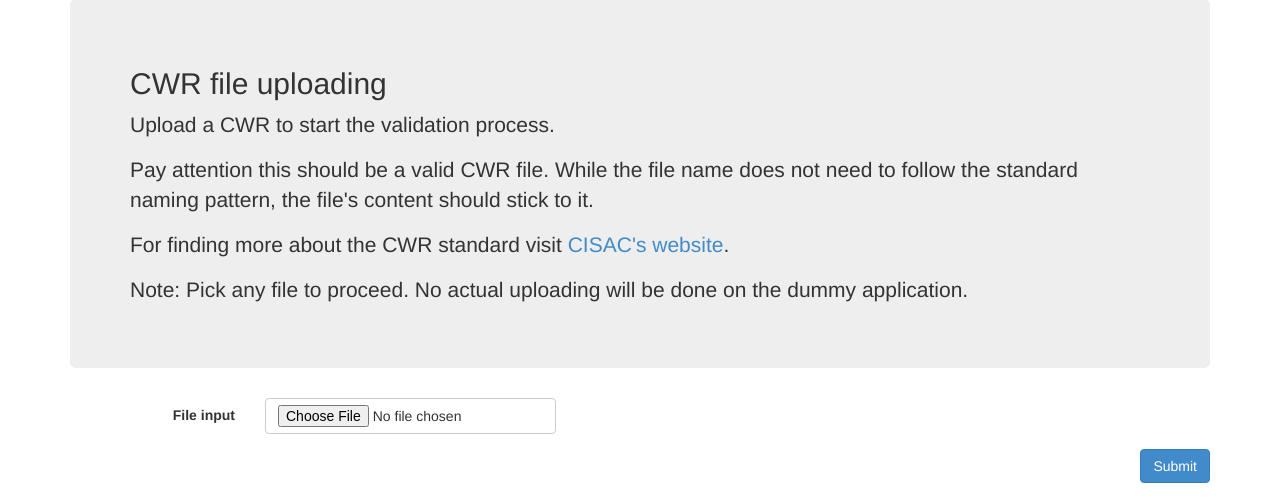
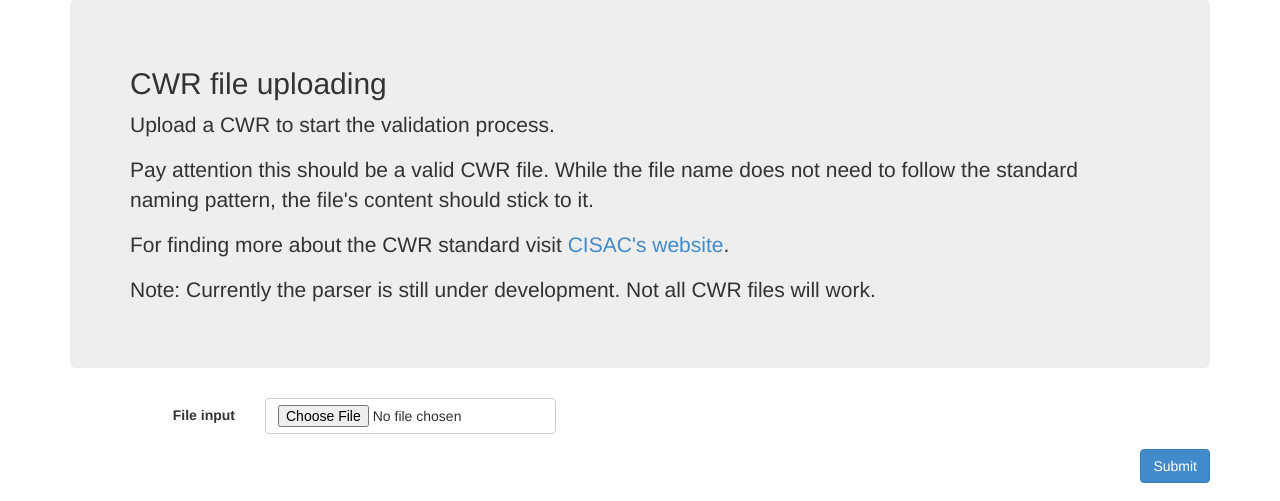
Before and after one commit to weso/CWR-WebClient, a Flask app: page /cwr/upload in a window 1280 px wide. Shown: the part 193-694 px from the top of the page. Run offline with Flask 2, Linux system fonts and the light colour scheme; some libraries are stand-ins or nearby versions.

Commit message:
Updated CWR uploading page information.

```diff
--- a/webapp/view/templates/cwr/upload.html
+++ b/webapp/view/templates/cwr/upload.html
@@ -47,7 +47,7 @@
 
     <p>For finding more about the CWR standard visit <a href="http://www.cisac.org">CISAC's website</a>.</p>
 
-    <p>Note: Pick any file to proceed. No actual uploading will be done on the dummy application.</p>
+    <p>Note: Currently the parser is still under development. Not all CWR files will work.</p>
 </div>
 
 <form class="form-horizontal" role="form" action="{{ url_for('upload_cwr_handler') }}" method="post"
```
